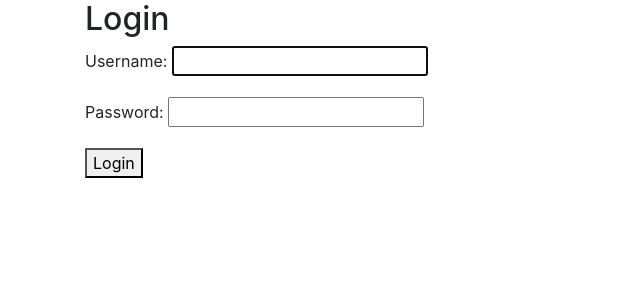
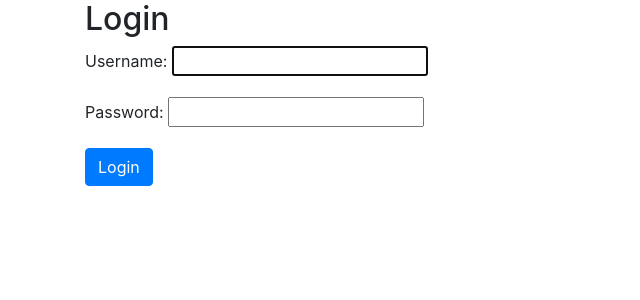
Before and after one commit to felexkemboi/Messaging-App, a Django app: page /users/login/ in a window 1280 px wide. Shown: the part 56-356 px from the top of the page, without its empty margins (0-640 px from the left). Run offline with Django 3.2, Linux system fonts and the light colour scheme; some libraries are stand-ins or nearby versions; some web fonts are replaced.

Commit message:
make the login and sign up buttons to be primary buttons

```diff
--- a/messaging/templates/registration/login.html
+++ b/messaging/templates/registration/login.html
@@ -5,6 +5,6 @@
 <form method="post">
 {% csrf_token %}
 {{ form.as_p }}
-<button type="submit">Login</button>
+<button type="submit" class="btn btn-primary">Login</button>
 </form>
 {% endblock %}
--- a/messaging/templates/signup.html
+++ b/messaging/templates/signup.html
@@ -5,6 +5,6 @@
 <form method="post">
 {% csrf_token %}
 {{ form.as_p }}
-<button type="submit">Sign up</button>
+<button type="submit" class="btn btn-primary">Sign up</button>
 </form>
 {% endblock %}
```
Also changed, not shown: messaging/db.sqlite3.
